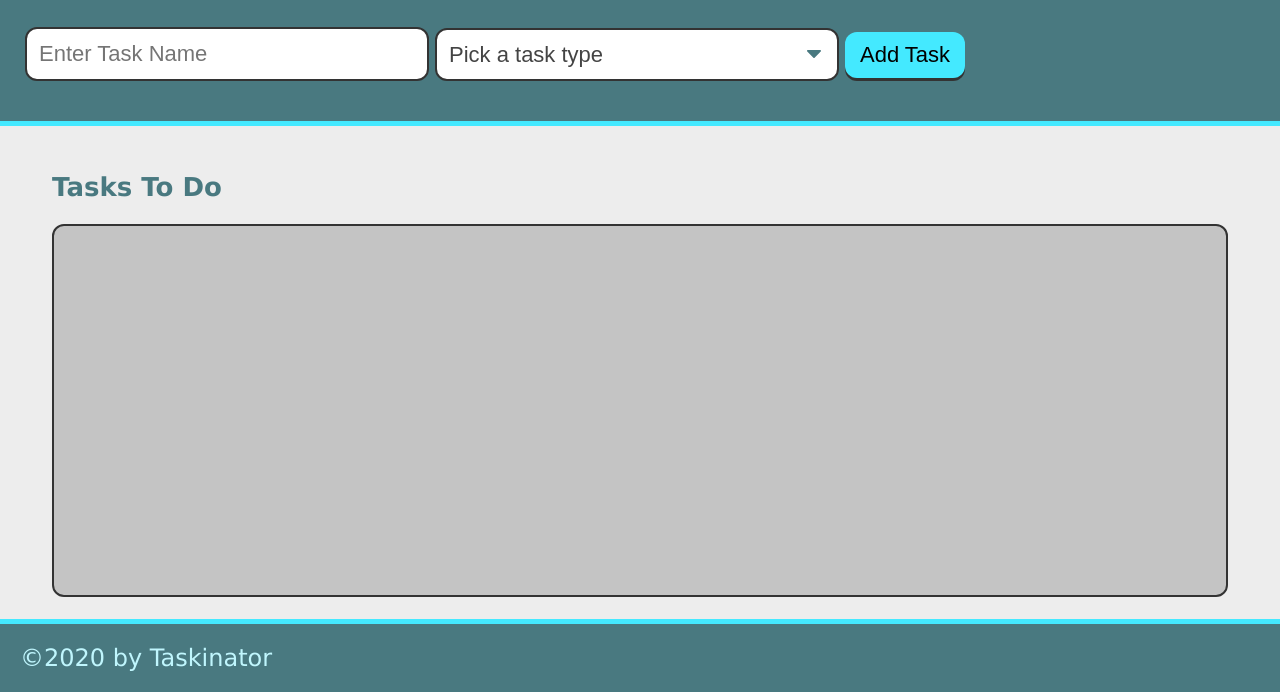
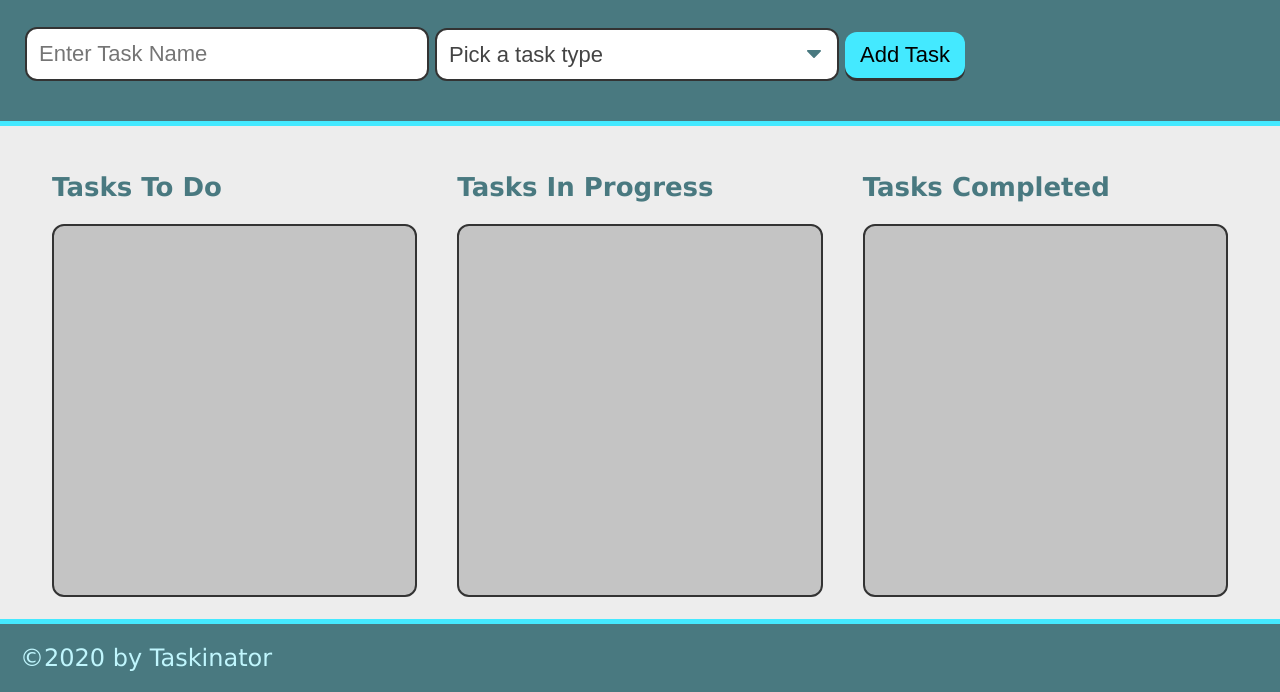
Before and after one commit to akt47/taskinator, a plain HTML site: page index.html in a window 1280 px wide. Shown: the part 108-800 px from the top of the page. Drawn offline with Linux system fonts and the light colour scheme.

Commit message:
Update index.html

```diff
--- a/index.html
+++ b/index.html
@@ -32,9 +32,19 @@
     <main class="page-content">
         <section class="task-list-wrapper">
             <h2 class="list-title">Tasks To Do</h2>
-            <ul class="task-list" id="tasks-to-do">
+            <ul class="task-list" id="tasks-to-do"></ul>
+        </section>
 
-            </ul>
+        <!--Tasks In Progress-->
+        <section class="task-list-wrapper">
+            <h2 class="list-title">Tasks In Progress</h2>
+            <ul class="task-list" id ="tasks-in-progress"></ul>
+        </section>
+
+        <!-- Tasks Completed -->
+        <section class="task-list-wrapper">
+            <h2 class="list-title">Tasks Completed</h2>
+            <ul class="task-list" id="tasks-completed"></ul>
         </section>
     </main>
 
```
